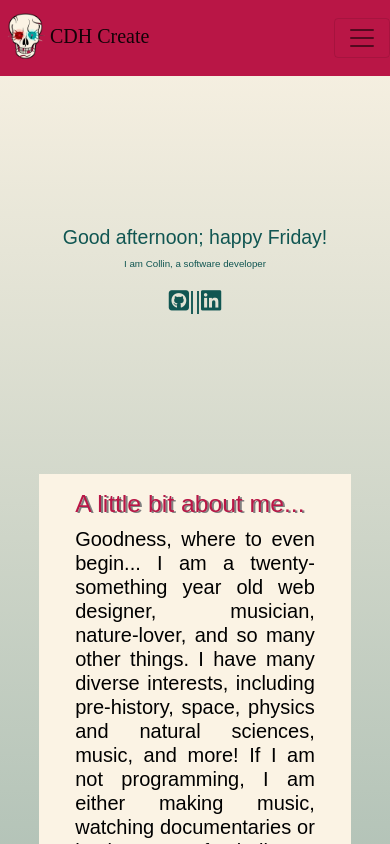
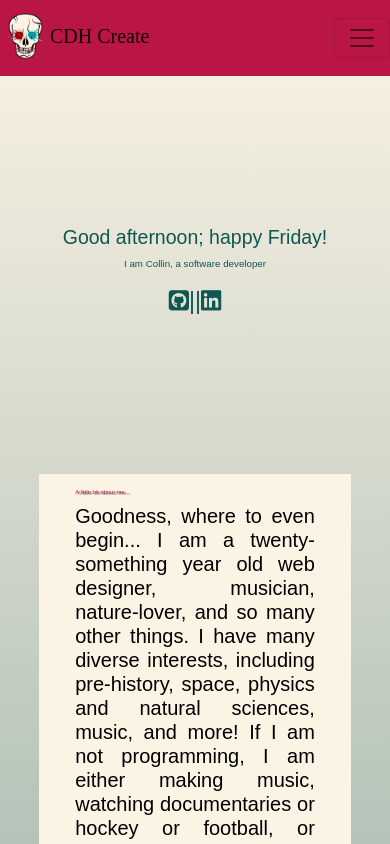
Before and after one commit to cdh616x/webmk6, a React (Create React App) app: page / in a window 390 px wide. Shown: the top 844 px of the page. Built offline with nearby package versions, Linux system fonts and the light colour scheme; a web font is replaced by a local one.

Commit message:
more responsiveness tweaking

```diff
--- a/public/styles.css
+++ b/public/styles.css
@@ -50,6 +50,7 @@ p.greeting {
 }
 
 .jane {
+  font-size: 1.5vw;
   font-family: "JaneAusten", sans-serif;
   color: #B91646;
   text-shadow: 2px 1px grey;
```
Also changed, not shown: 1 other file (tests, documents, lock files or other folders).
